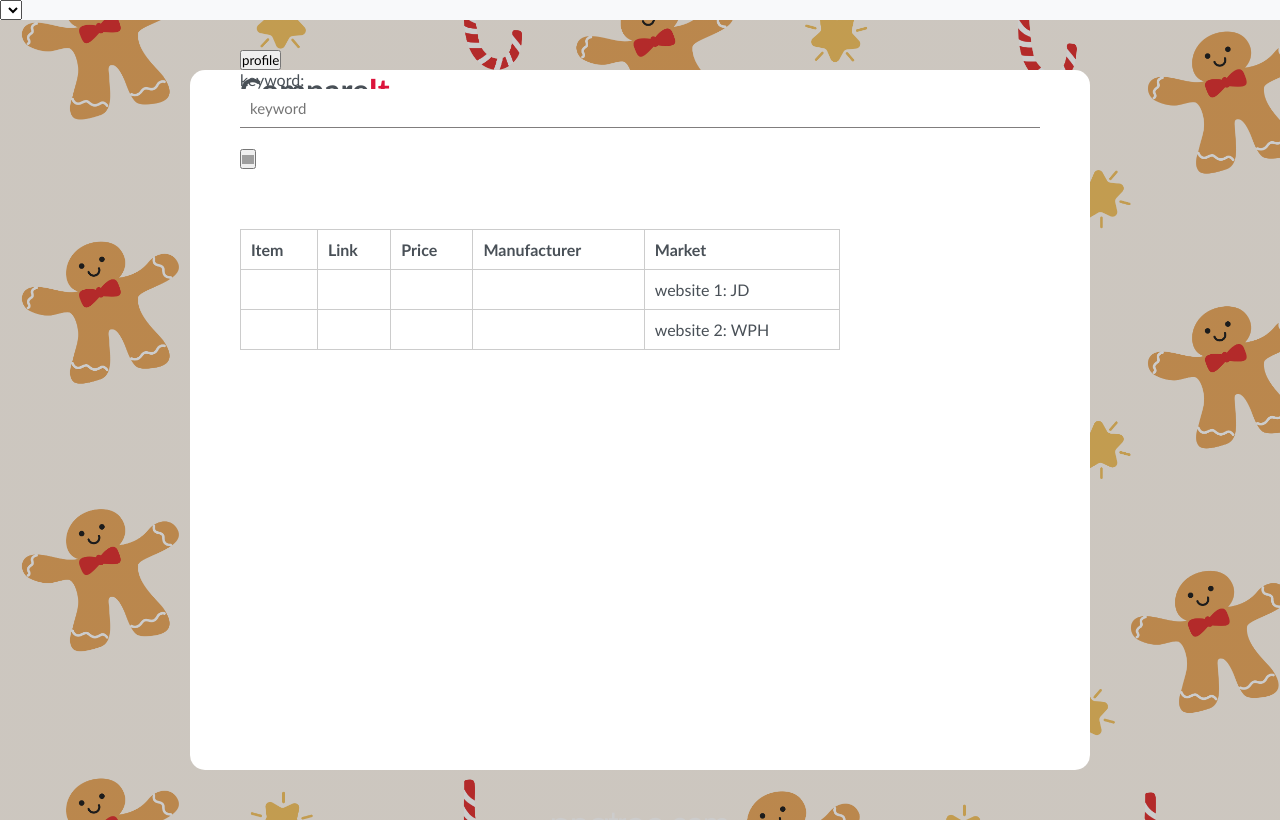
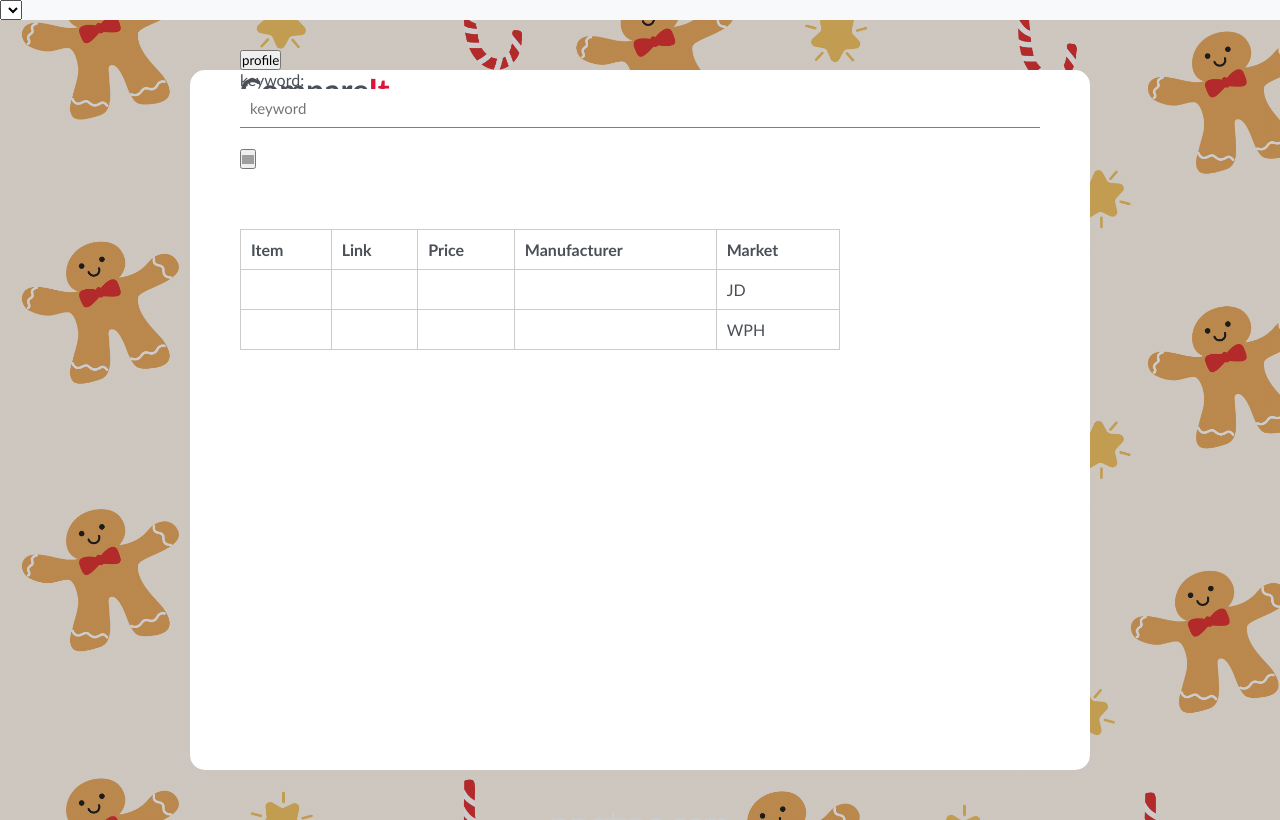
Before and after one commit to Randi-f/CompareIt, a Flask app: page /compare in a window 1280 px wide. Run offline with Flask 3, Linux system fonts and the light colour scheme; lists and menus that the app fills with data are empty; some libraries are stand-ins or nearby versions; grey boxes are pictures that could not be loaded.

Commit message:
Changed wording on compare page for market column.

```diff
--- a/api/static/welcome.css
+++ b/api/static/welcome.css
@@ -163,7 +163,7 @@ th, td {
 .light {
     position: relative;
     padding: 25px 30px;
-    color: #03e9f4;
+    color: crimson;
     font-size: 24px;
     text-transform: uppercase;
     transition: 0.5s;
--- a/api/templates/compare.html
+++ b/api/templates/compare.html
@@ -140,14 +140,14 @@ form.example::after {
                     <td>{{ result1['link'] }}</td>
                     <td>{{ result1['price'] }}</td>
                     <td>{{ result1['manufacturer'] }}</td>
-                    <td>website 1: JD</td>
+                    <td>JD</td>
                 </tr>
                 <tr>
                     <td>{{ result2[0] }}</td>
                     <td>{{ result2[5] }}</td>
                     <td>{{ result2[2] }}</td>
                     <td>{{ result2[1] }}</td>
-                    <td>website 2: WPH</td>
+                    <td>WPH</td>
                 </tr>
 
 
--- a/api/templates/register.html
+++ b/api/templates/register.html
@@ -132,7 +132,9 @@ function hideModal() {
                     Postal Code (UK Only):<input type="text" id = "postcode" name="postcode" placeholder="postal code" class="input-item">
                     Password:<input type="password" id = "password" name="password" placeholder="password" class="input-item">
                     Re-enter Password:<input type="password" id = "passwordnot" name="passwordnot" placeholder="re-enter password" class="input-item">
-                    <div><input type="submit" name = "createUser" class="btn" value = "Create Account" onclick="check2pwd(event)"></div>
+                    <div class="btn-container">
+                        <input type="submit" name = "createUser" class="btn" value = "Create Account" onclick="check2pwd(event)"></div>
+                    </div>
                 </form>
             </div>
 
@@ -140,9 +142,7 @@ function hideModal() {
                 <p id="modalMessage">Modal message goes here</p>
                 <span class="close" onclick="hideModal()">&times;</span>
             </div>
-
         </div>
     </div>
 </body>
-
 </html>
```
